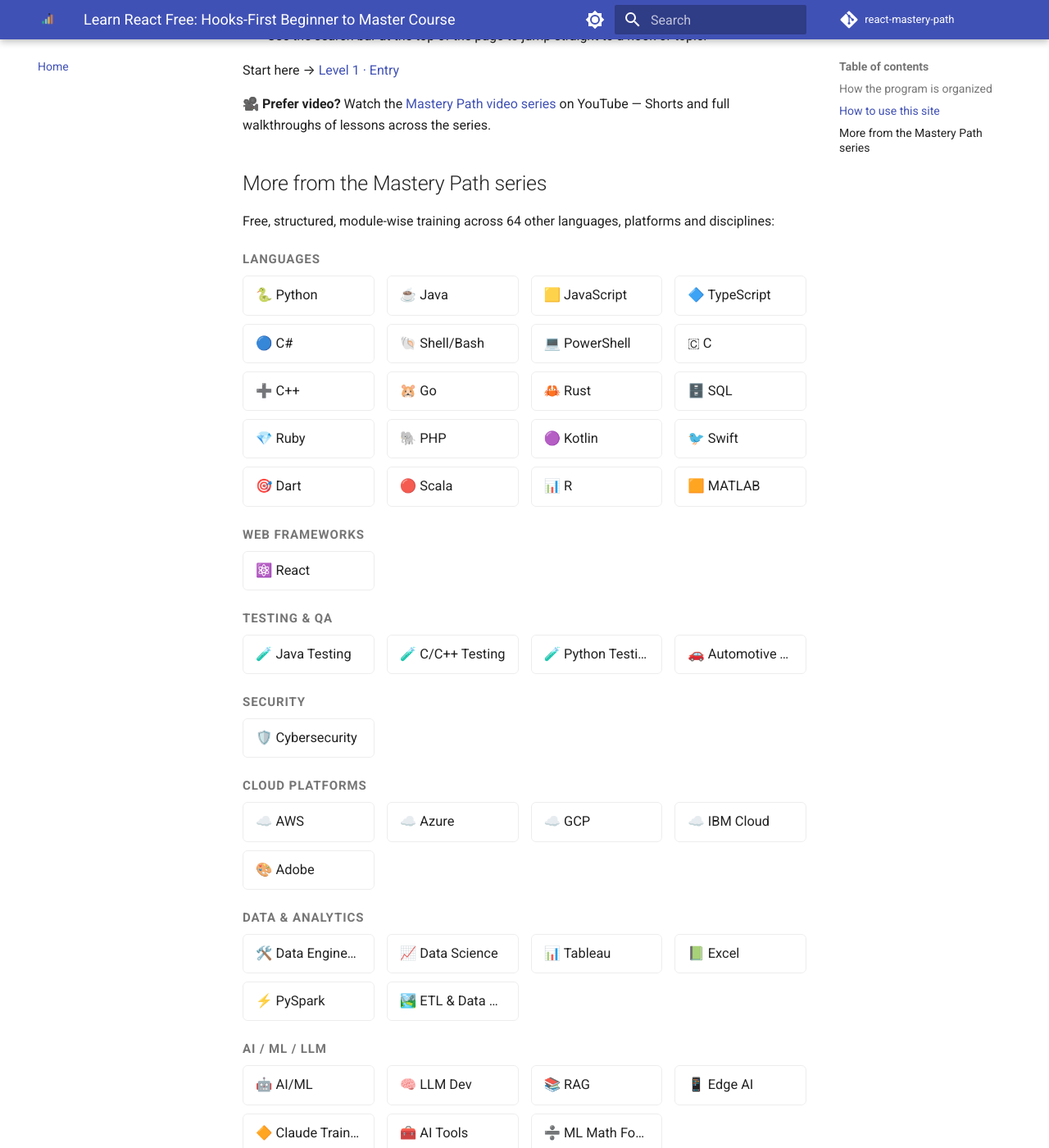
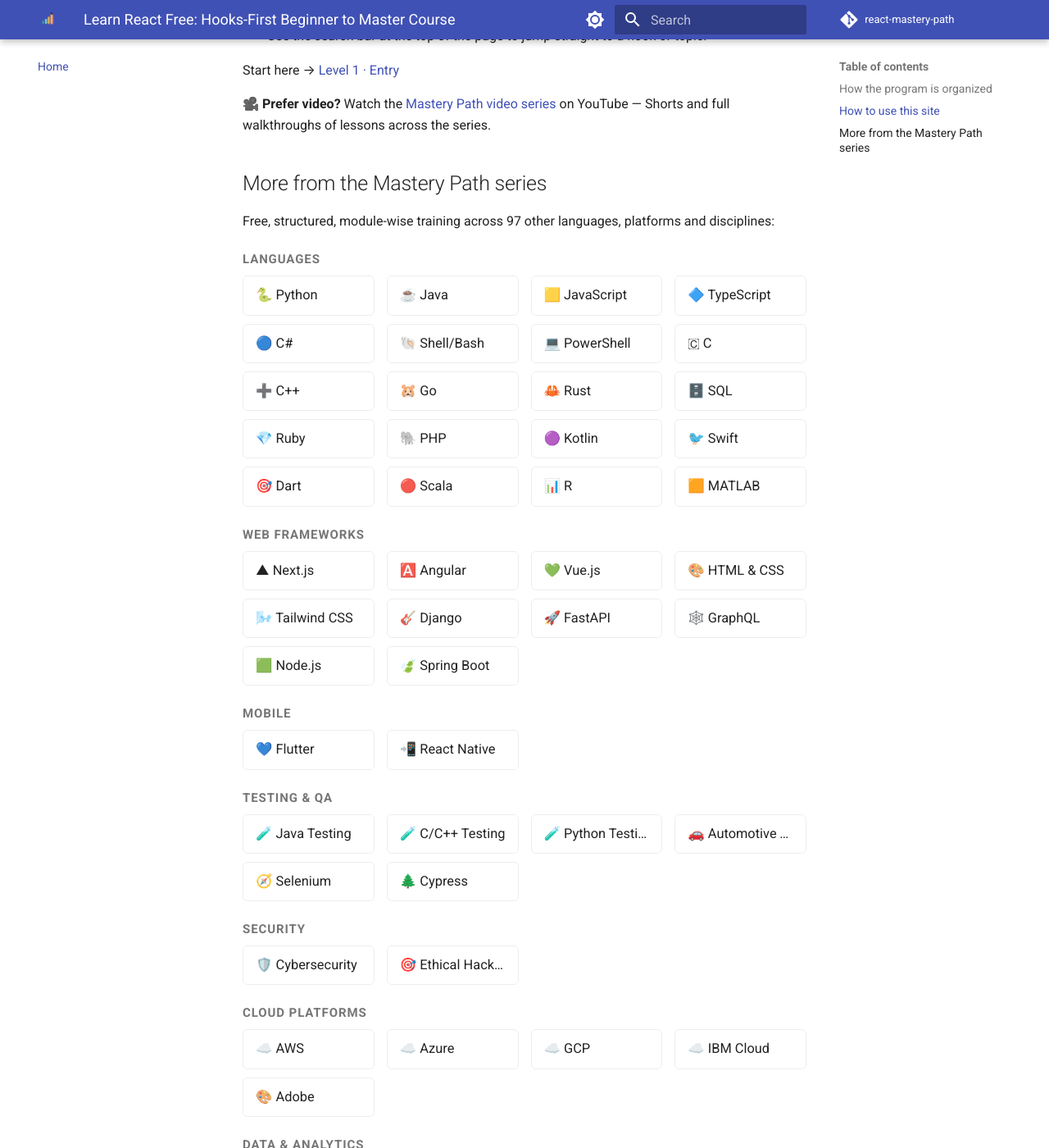
Before and after one commit to SIGILIPELLI/react-mastery-path, an MkDocs documentation site: the page built from docs/index.md, in a window 1280 px wide and 1400 px high, scrolled down 1508 px. Shown: the whole window at 82% size. Built offline with MkDocs 1.6.1 and Material for MkDocs 9.7.7, drawn with Linux system fonts in a browser that asks for light colours; comment, search, counter and statistics services are not loaded; some of the changed text lies outside the part shown.

Commit message:
Refresh cross-site course links to current 98-course catalog
Regenerate the "More from the Mastery Path series" grid and the
404-page course count from the hub's current site list — this page
had drifted out of sync as new courses were added to the network.

Co-Authored-By: Claude Sonnet 5 <noreply@anthropic.com>
Claude-Session: https://claude.ai/code/session_01Hje8nqbBP9V9WQ3JEcJc69

```diff
--- a/docs/index.md
+++ b/docs/index.md
@@ -70,7 +70,7 @@ Start here → [Level 1 · Entry](level-1/index.md)
 
 ## More from the Mastery Path series
 
-Free, structured, module-wise training across 64 other languages, platforms and disciplines:
+Free, structured, module-wise training across 97 other languages, platforms and disciplines:
 
 <div class="mastery-grid-wrap">
 <p class="mastery-grid-category">Languages</p>
@@ -98,7 +98,21 @@ Free, structured, module-wise training across 64 other languages, platforms and
 </div>
 <p class="mastery-grid-category">Web Frameworks</p>
 <div class="mastery-grid">
-  <a href="https://sigilipelli.github.io/react-mastery-path/">⚛️ React</a>
+  <a href="https://sigilipelli.github.io/nextjs-mastery-path/">▲ Next.js</a>
+  <a href="https://sigilipelli.github.io/angular-mastery-path/">🅰️ Angular</a>
+  <a href="https://sigilipelli.github.io/vue-mastery-path/">💚 Vue.js</a>
+  <a href="https://sigilipelli.github.io/html-css-mastery-path/">🎨 HTML & CSS</a>
+  <a href="https://sigilipelli.github.io/tailwind-mastery-path/">🌬️ Tailwind CSS</a>
+  <a href="https://sigilipelli.github.io/django-mastery-path/">🎸 Django</a>
+  <a href="https://sigilipelli.github.io/fastapi-mastery-path/">🚀 FastAPI</a>
+  <a href="https://sigilipelli.github.io/graphql-mastery-path/">🕸️ GraphQL</a>
+  <a href="https://sigilipelli.github.io/nodejs-mastery-path/">🟩 Node.js</a>
+  <a href="https://sigilipelli.github.io/spring-boot-mastery-path/">🍃 Spring Boot</a>
+</div>
+<p class="mastery-grid-category">Mobile</p>
+<div class="mastery-grid">
+  <a href="https://sigilipelli.github.io/flutter-mastery-path/">💙 Flutter</a>
+  <a href="https://sigilipelli.github.io/react-native-mastery-path/">📲 React Native</a>
 </div>
 <p class="mastery-grid-category">Testing & QA</p>
 <div class="mastery-grid">
@@ -106,10 +120,13 @@ Free, structured, module-wise training across 64 other languages, platforms and
   <a href="https://sigilipelli.github.io/cpp-testing-mastery-path/">🧪 C/C++ Testing</a>
   <a href="https://sigilipelli.github.io/python-testing-mastery-path/">🧪 Python Testing</a>
   <a href="https://sigilipelli.github.io/automotive-testing-mastery-path/">🚗 Automotive Testing</a>
+  <a href="https://sigilipelli.github.io/selenium-mastery-path/">🧭 Selenium</a>
+  <a href="https://sigilipelli.github.io/cypress-mastery-path/">🌲 Cypress</a>
 </div>
 <p class="mastery-grid-category">Security</p>
 <div class="mastery-grid">
   <a href="https://sigilipelli.github.io/cybersecurity-mastery-path/">🛡️ Cybersecurity</a>
+  <a href="https://sigilipelli.github.io/ethical-hacking-mastery-path/">🎯 Ethical Hacking</a>
 </div>
 <p class="mastery-grid-category">Cloud Platforms</p>
 <div class="mastery-grid">
@@ -127,6 +144,15 @@ Free, structured, module-wise training across 64 other languages, platforms and
   <a href="https://sigilipelli.github.io/excel-mastery-path/">📗 Excel</a>
   <a href="https://sigilipelli.github.io/pyspark-mastery-path/">⚡ PySpark</a>
   <a href="https://sigilipelli.github.io/etl-datalake-mastery-path/">🏞️ ETL & Data Lake</a>
+  <a href="https://sigilipelli.github.io/power-bi-mastery-path/">📉 Power BI</a>
+</div>
+<p class="mastery-grid-category">Databases</p>
+<div class="mastery-grid">
+  <a href="https://sigilipelli.github.io/postgresql-mastery-path/">🐘 PostgreSQL</a>
+  <a href="https://sigilipelli.github.io/mongodb-mastery-path/">🍃 MongoDB</a>
+  <a href="https://sigilipelli.github.io/redis-mastery-path/">🟥 Redis</a>
+  <a href="https://sigilipelli.github.io/snowflake-mastery-path/">❄️ Snowflake</a>
+  <a href="https://sigilipelli.github.io/databricks-mastery-path/">🧱 Databricks</a>
 </div>
 <p class="mastery-grid-category">AI / ML / LLM</p>
 <div class="mastery-grid">
@@ -159,6 +189,11 @@ Free, structured, module-wise training across 64 other languages, platforms and
   <a href="https://sigilipelli.github.io/english-fluency-mastery-path/">🗣️ English Fluency & IELTS</a>
   <a href="https://sigilipelli.github.io/workday-mastery-path/">🧑‍💼 Workday</a>
 </div>
+<p class="mastery-grid-category">Careers & Interviews</p>
+<div class="mastery-grid">
+  <a href="https://sigilipelli.github.io/dsa-interview-mastery-path/">🧩 DSA & Coding Interviews</a>
+  <a href="https://sigilipelli.github.io/system-design-mastery-path/">🏗️ System Design</a>
+</div>
 <p class="mastery-grid-category">Process & APIs</p>
 <div class="mastery-grid">
   <a href="https://sigilipelli.github.io/agile-mastery-path/">🔄 Agile/Scrum/Kanban</a>
--- a/docs/overrides/404.html
+++ b/docs/overrides/404.html
@@ -6,7 +6,7 @@
   <p>That link is broken, or the page moved. Try one of these instead:</p>
   <p class="mp-404-actions">
     <a href="{{ config.site_url }}" class="md-button md-button--primary">← Back to {{ config.site_name }}</a>
-    <a href="https://sigilipelli.github.io/" class="md-button">Search all 65 courses</a>
+    <a href="https://sigilipelli.github.io/" class="md-button">Search all 98 courses</a>
   </p>
 </div>
 <style>
```
Also changed, not shown: other parts of docs/index.md (+10 -0 lines).
